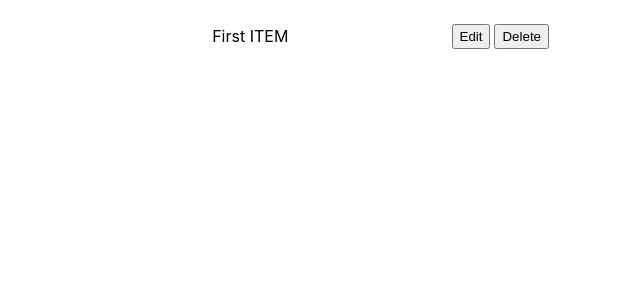
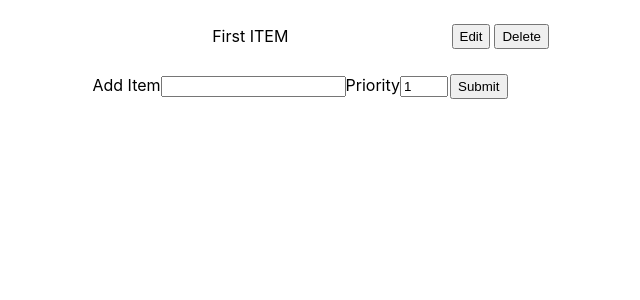
Before and after one commit to AhmedAmin90/To-do-list-React, a React (Create React App) app: page / in a window 1280 px wide. Shown: the top 300 px of the page, without its empty margins (339-979 px from the left). Built offline with nearby package versions, Linux system fonts and the light colour scheme.

Commit message:
Add the basic form of the to do tasks

```diff
--- /dev/null
+++ b/src/Form.js
@@ -0,0 +1,43 @@
+import React , {Component} from 'react'
+
+class Form extends Component {
+    state = {
+        text: "",
+        priority: 1 ,
+        edit: false
+    }
+
+    handleChange = (e)=>{
+        this.setState({
+            [e.target.name] : e.target.value
+        })
+    }
+
+    render() {
+        return(
+            <form>
+                <label htmlFor="text">Add Item</label>
+                <input
+                type="text"
+                value={this.state.text}
+                onChange={this.handleChange}
+                name="text"
+                id="text"
+                />
+                <label htmlFor="priority">Priority</label>
+                <input
+                type="number"
+                min={1}
+                max={4}
+                value={this.state.priority}
+                onChange={this.handleChange}
+                name="priority"
+                id="priority"
+                />
+                <button> Submit </button>
+            </form>
+        )
+    }
+}
+
+export default Form
--- a/src/List.js
+++ b/src/List.js
@@ -1,14 +1,18 @@
 import React , {Component} from 'react'
 import Item from './Item'
-
+import Form from './Form'
 class List extends Component {
     state = {
         text: "First ITEM"
     }
 
+
     render(){
         return (
-            <Item text={this.state.text}/>
+            <div>
+                <Item text={this.state.text}/>
+                <Form />
+            </div>
         )
     }
 }
```
